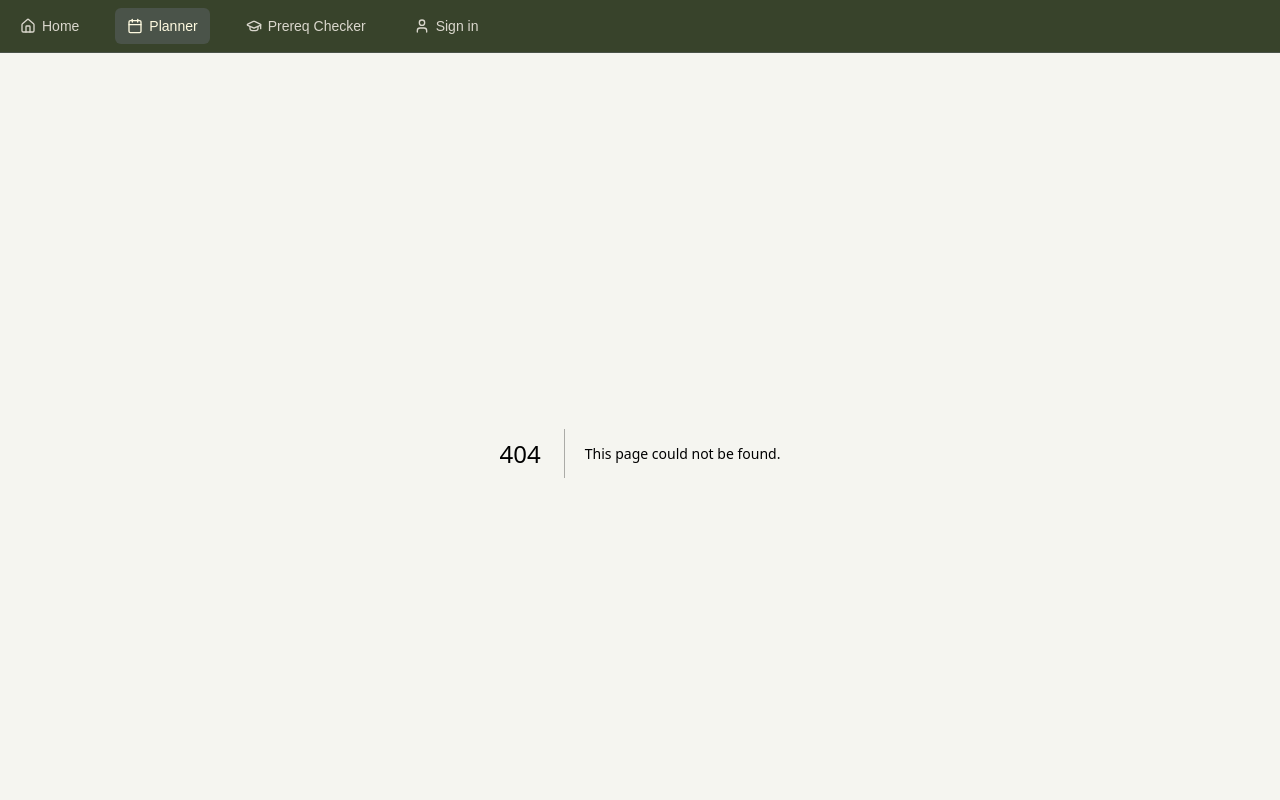
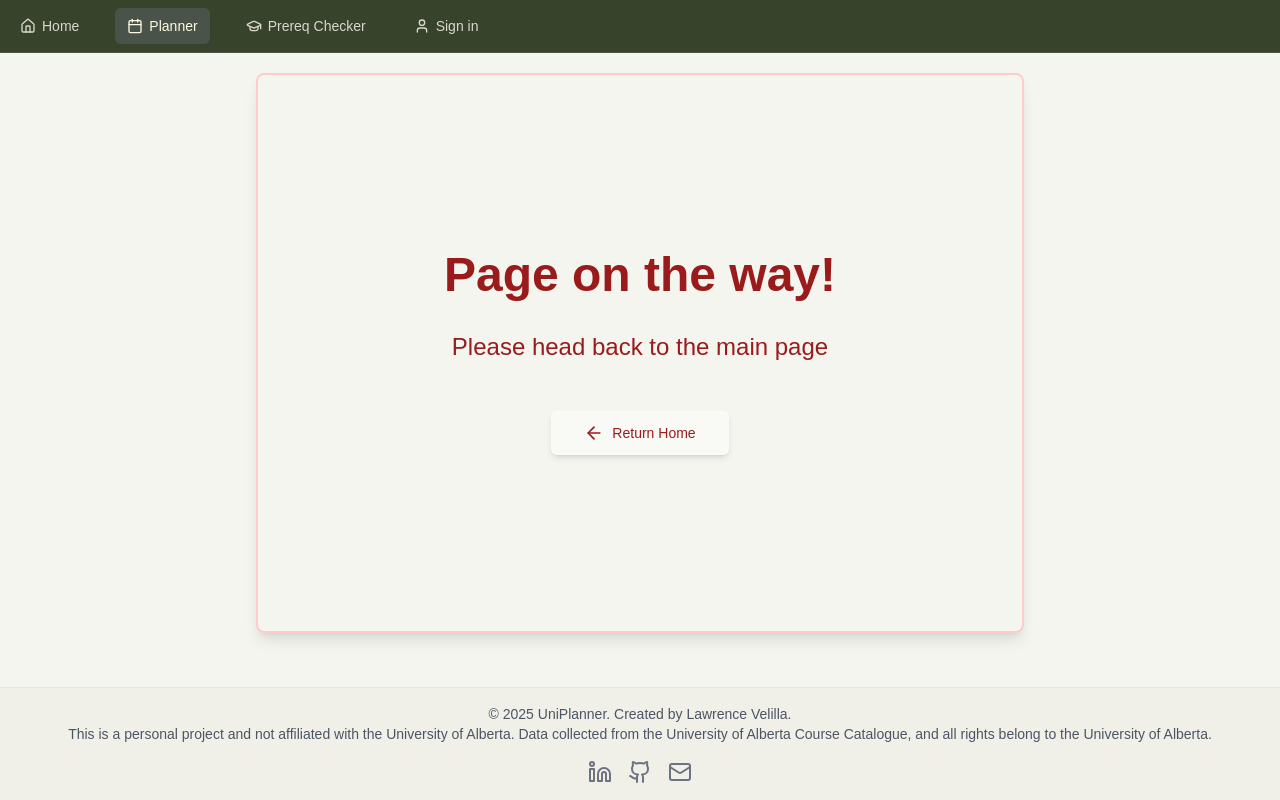
Before and after one commit to LawrenceVelilla/UCourseMap, a Next.js app: page /planner in a window 1280 px wide. Before the commit this address had no page. Shown: the top 800 px of the page. Built offline with nearby package versions, Linux system fonts and the light colour scheme; a web font is replaced by a local one.

Commit message:
Fixed header, added work on the way page

```diff
--- /dev/null
+++ b/app/planner/page.tsx
@@ -0,0 +1,24 @@
+'use client';
+
+import Link from "next/link";
+import { Button } from "@/components/ui/button";
+import { ArrowLeft } from "lucide-react";
+
+export default function SignInPage() {
+  return (
+    <div className="min-h-[70vh] flex flex-col items-center justify-center bg-red-500/4 border-2 border-red-200 text-red-800 p-5 rounded-lg mx-auto my-5 max-w-3xl shadow-lg">
+      <h1 className="text-4xl md:text-5xl font-bold mb-8 text-center">Page on the way!</h1>
+      <p className="text-xl md:text-2xl mb-12 text-center">Please head back to the main page</p>
+
+      <Link href="/" passHref>
+        <Button
+          size="lg"
+          className="flex items-center gap-2 bg-transparent text-red-800 hover:bg-gray-100 border-2 shadow-md frosted"
+        >
+          <ArrowLeft size={20} />
+          Return Home
+        </Button>
+      </Link>
+    </div>
+  );
+}
--- /dev/null
+++ b/app/signin/page.tsx
@@ -0,0 +1,24 @@
+'use client';
+
+import Link from "next/link";
+import { Button } from "@/components/ui/button";
+import { ArrowLeft } from "lucide-react";
+
+export default function SignInPage() {
+  return (
+    <div className="min-h-[70vh] flex flex-col items-center justify-center bg-red-500/4 border-2 border-red-200 text-red-800 p-5 rounded-lg mx-auto my-5 max-w-3xl shadow-lg">
+      <h1 className="text-4xl md:text-5xl font-bold mb-8 text-center">Page on the way!</h1>
+      <p className="text-xl md:text-2xl mb-12 text-center">Please head back to the main page</p>
+
+      <Link href="/" passHref>
+        <Button
+          size="lg"
+          className="flex items-center gap-2 bg-transparent text-red-800 hover:bg-gray-100 border-2 shadow-md frosted"
+        >
+          <ArrowLeft size={20} />
+          Return Home
+        </Button>
+      </Link>
+    </div>
+  );
+}
```
Also changed, not shown: components/headerNav.tsx (line endings or trailing spaces).
